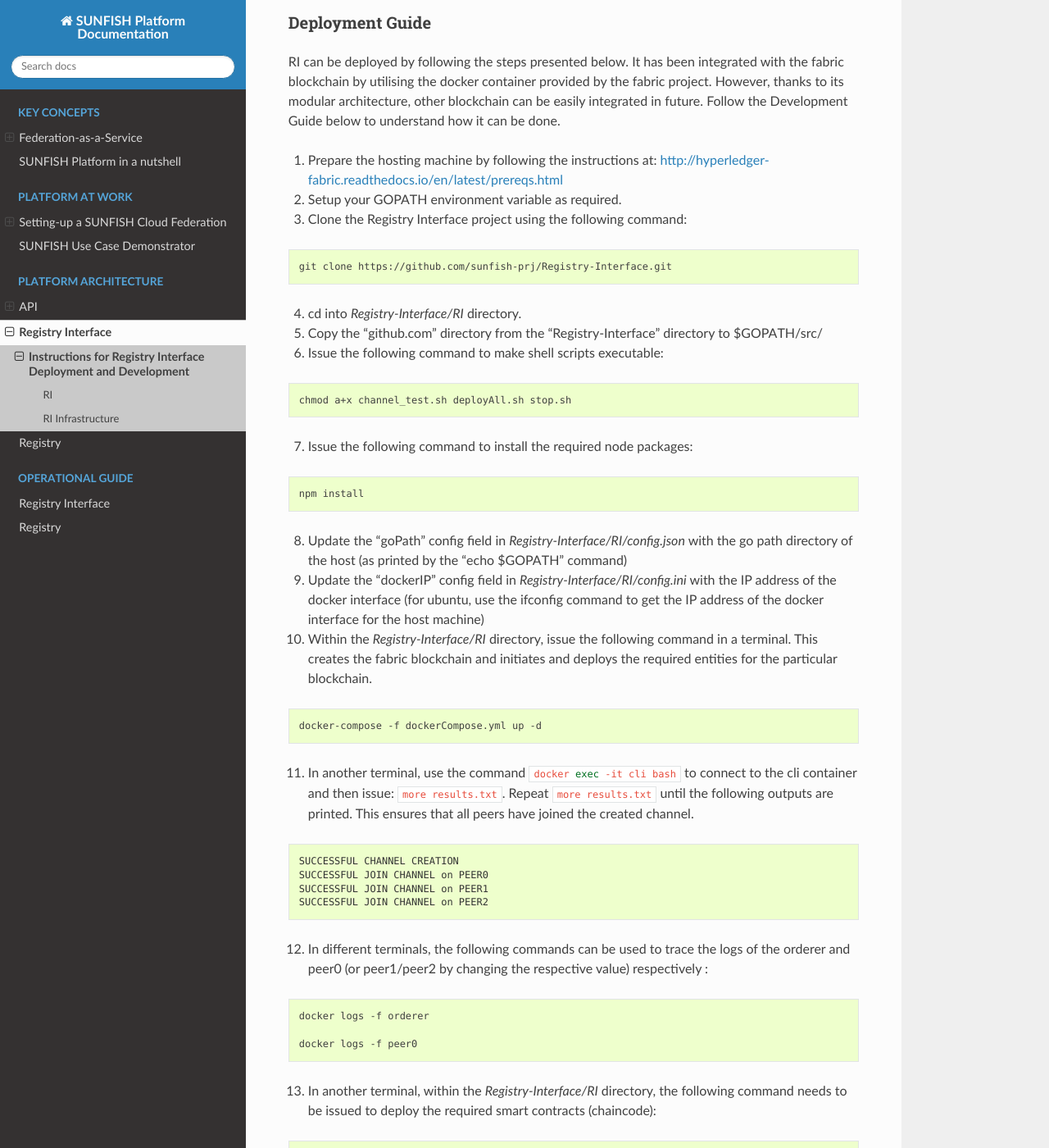
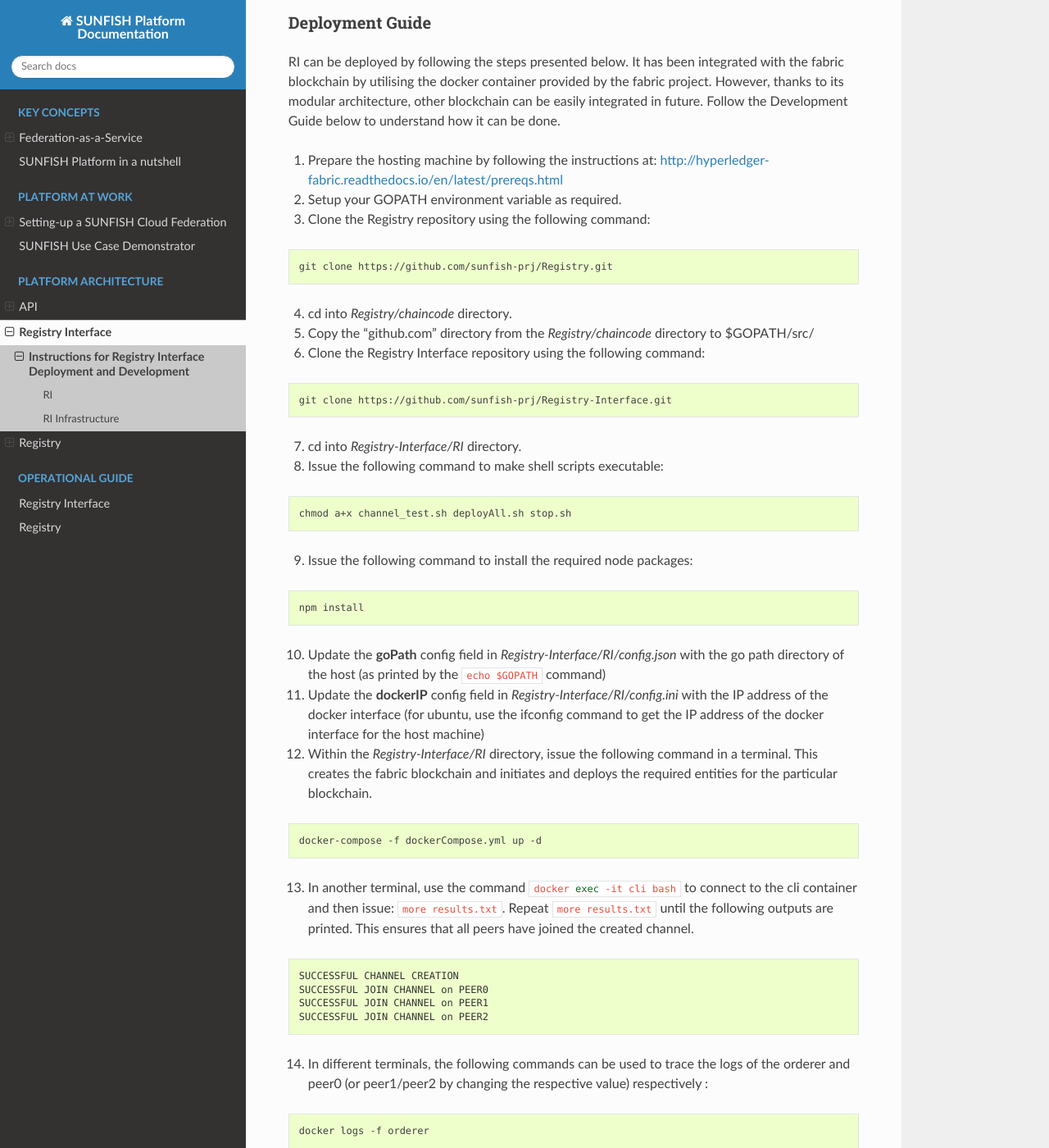
Before and after one commit to sunfish-prj/Platform-docs, a Sphinx documentation site: the page built from docs/riInf/ri.rst, in a window 1280 px wide and 1400 px high, scrolled down 551 px. Shown: the whole window at 82% size. Built offline with Sphinx 7.4.7 and the Read the Docs theme 2.0.0, drawn with Linux system fonts in a browser that asks for light colours; cross-references to code outside the pages are shown as plain code.

Commit message:
RI chaincode

```diff
--- a/docs/riInf/ri.rst
+++ b/docs/riInf/ri.rst
@@ -20,33 +20,41 @@
 
 2. Setup your GOPATH environment variable as required.
 
-3. Clone the Registry Interface project using the following command:
+3. Clone the Registry repository using the following command:
+
+.. code-block:: bash
+
+	git clone https://github.com/sunfish-prj/Registry.git
+
+4. cd into *Registry/chaincode* directory.
+
+5. Copy the "github.com" directory from the *Registry/chaincode* directory to $GOPATH/src/
+
+6. Clone the Registry Interface repository using the following command:
 
 .. code-block:: bash
 
 	git clone https://github.com/sunfish-prj/Registry-Interface.git
 
-4. cd into *Registry-Interface/RI* directory.
+7. cd into *Registry-Interface/RI* directory.
 
-5. Copy the "github.com" directory from the "Registry-Interface" directory to $GOPATH/src/
-
-6. Issue the following command to make shell scripts executable:
+8. Issue the following command to make shell scripts executable:
 
 .. code-block:: bash
 
 	chmod a+x channel_test.sh deployAll.sh stop.sh
 
-7. Issue the following command to install the required node packages:
+9. Issue the following command to install the required node packages:
 
 .. code-block:: bash
 
 	npm install
 
-8. Update the "goPath" config field in *Registry-Interface/RI/config.json* with the go path directory of the host (as printed by the "echo $GOPATH" command)
+10. Update the **goPath** config field in *Registry-Interface/RI/config.json* with the go path directory of the host (as printed by the :bash:`echo $GOPATH` command)
 
-9. Update the "dockerIP" config field in *Registry-Interface/RI/config.ini* with the IP address of the docker interface (for ubuntu, use the ifconfig command to get the IP address of the docker interface for the host machine)
+11. Update the **dockerIP** config field in *Registry-Interface/RI/config.ini* with the IP address of the docker interface (for ubuntu, use the ifconfig command to get the IP address of the docker interface for the host machine)
 
-10. Within the *Registry-Interface/RI* directory, issue the following command in a terminal. This creates the fabric blockchain and initiates and deploys the required entities for the particular blockchain.
+12. Within the *Registry-Interface/RI* directory, issue the following command in a terminal. This creates the fabric blockchain and initiates and deploys the required entities for the particular blockchain.
 
 .. code-block:: bash
 
```
Also changed, not shown: other parts of docs/riInf/ri.rst (+11 -11 lines), docs/chain/chain.rst (added, +30 -0 lines), docs/registry-arch.rst (+7 -1 lines).
